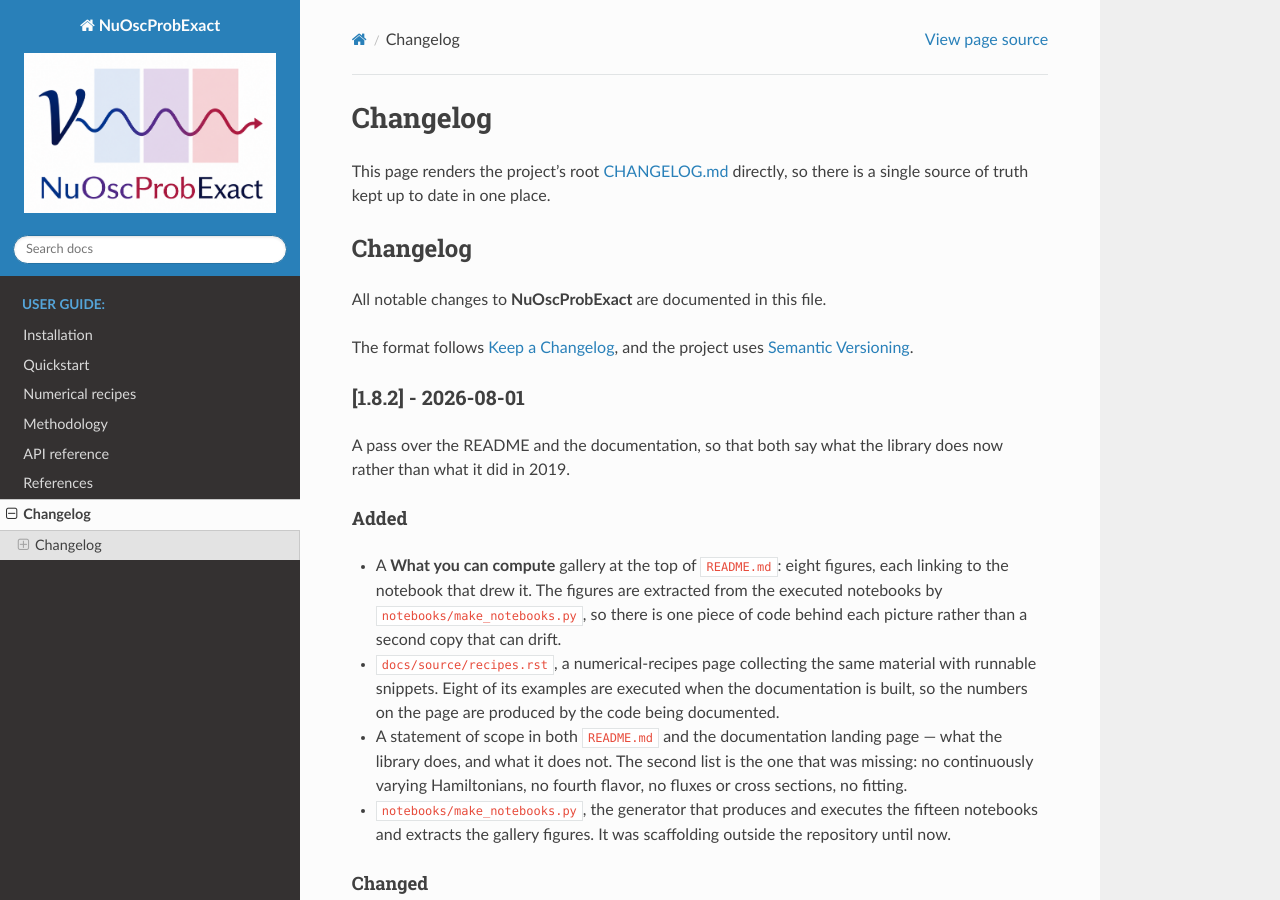
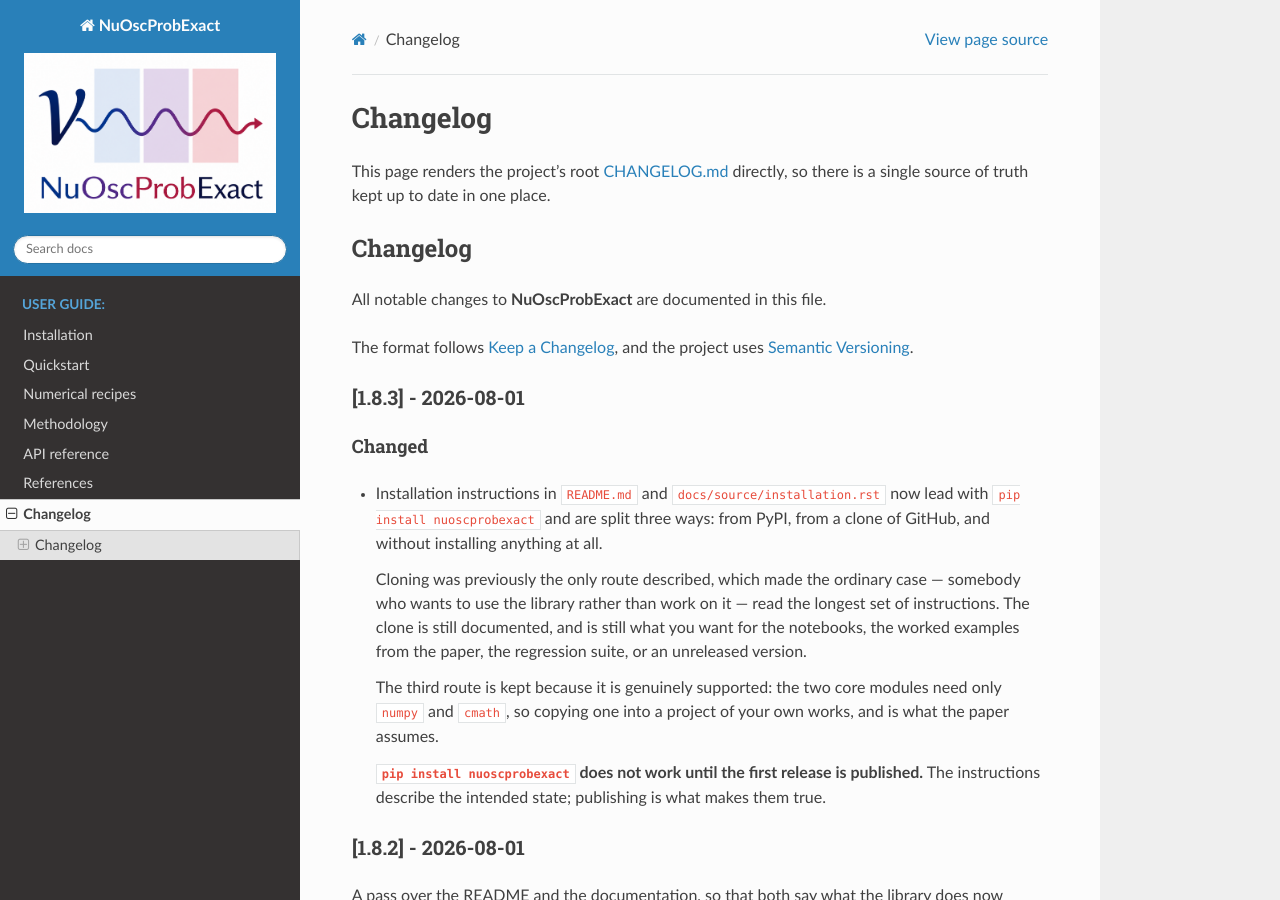
Before and after one commit to mbustama/NuOscProbExact, a Sphinx documentation site: the page built from docs/source/changelog.rst, in a window 1280 px wide and 900 px high. Built offline with Sphinx 7.4.7 and the Read the Docs theme 3.1.0, drawn with Linux system fonts in a browser that asks for light colours.

Commit message:
Release 1.8.3
Records the installation restructure and bumps the version in
pyproject.toml and docs/source/conf.py.

A patch release; nothing in src/ changed. Changelog headings checked for
completeness: twelve versions, in order.

```diff
--- a/CHANGELOG.md
+++ b/CHANGELOG.md
@@ -4,6 +4,28 @@ All notable changes to **NuOscProbExact** are documented in this file.
 
 The format follows [Keep a Changelog](https://keepachangelog.com/en/1.1.0/),
 and the project uses [Semantic Versioning](https://semver.org/).
+
+## [1.8.3] - 2026-08-01
+
+### Changed
+
+- Installation instructions in `README.md` and `docs/source/installation.rst`
+  now lead with `pip install nuoscprobexact` and are split three ways: from
+  PyPI, from a clone of GitHub, and without installing anything at all.
+
+  Cloning was previously the only route described, which made the ordinary
+  case --- somebody who wants to use the library rather than work on it ---
+  read the longest set of instructions.  The clone is still documented, and
+  is still what you want for the notebooks, the worked examples from the
+  paper, the regression suite, or an unreleased version.
+
+  The third route is kept because it is genuinely supported: the two core
+  modules need only `numpy` and `cmath`, so copying one into a project of
+  your own works, and is what the paper assumes.
+
+  **`pip install nuoscprobexact` does not work until the first release is
+  published.**  The instructions describe the intended state; publishing is
+  what makes them true.
 
 ## [1.8.2] - 2026-08-01
 
--- a/docs/source/conf.py
+++ b/docs/source/conf.py
@@ -23,7 +23,7 @@ sys.path.insert(0, os.path.abspath('../../src'))
 project = 'NuOscProbExact'
 copyright = '2019-2026, Mauricio Bustamante'
 author = 'Mauricio Bustamante'
-release = '1.8.2'
+release = '1.8.3'
 version = '1.8'
 
 # -- General configuration ---------------------------------------------------
--- a/pyproject.toml
+++ b/pyproject.toml
@@ -4,7 +4,7 @@ build-backend = "setuptools.build_meta"
 
 [project]
 name = "nuoscprobexact"
-version = "1.8.2"
+version = "1.8.3"
 description = "Exact two-flavor and three-flavor neutrino oscillation probabilities for arbitrary time-independent Hamiltonians"
 readme = "README.md"
 requires-python = ">=3.9"
```
